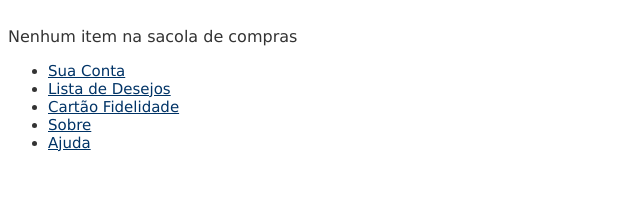
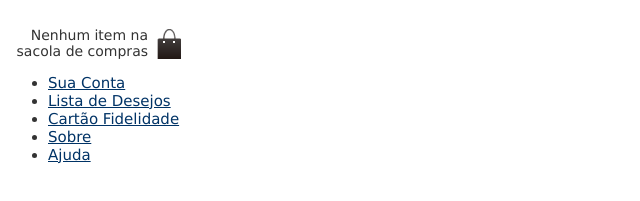
Before and after one commit to cesarferreira00/desenvolvimento-web-caelum, a plain HTML site: page mirrorfashion/index.html in a window 1280 px wide. Shown: the part 109-310 px from the top of the page, without its empty margins (0-640 px from the left). Drawn offline with Linux system fonts and the light colour scheme.

Commit message:
Correçao da classe .sacola do estilos.css

```diff
--- a/mirrorfashion/css/estilos.css
+++ b/mirrorfashion/css/estilos.css
@@ -3,10 +3,11 @@ body {
 	font-family: "Lucida Sans Unicode", "Lucida Grande", sans-serif;
 }
 
-.saccola {
+.sacola {
 	background: url(../img/sacola.png) no-repeat top right;
+
 	font-size: 14px;
-	padding-top: 35px;
+	padding-right: 35px;
 	text-align: right;
 	width: 140px;
 }
```
